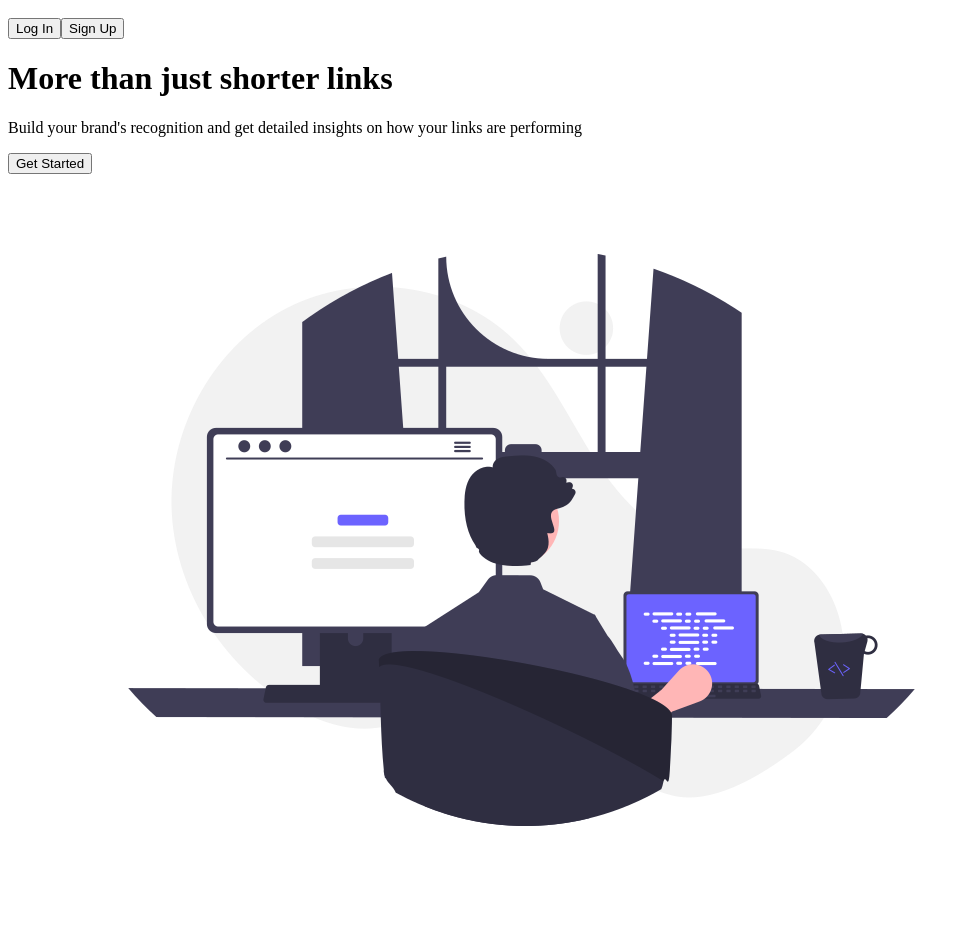
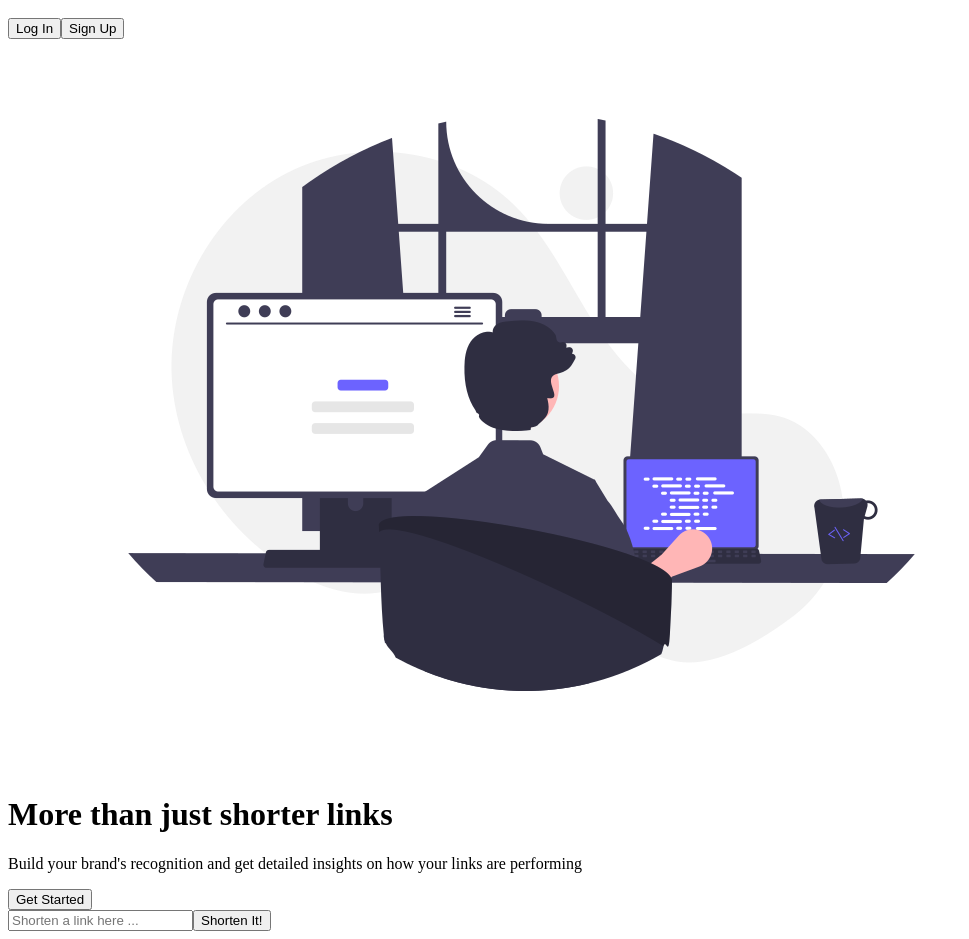
Before and after one commit to patrickiyiakimo/weblify-react, a React (Create React App) app: page / in a window 1280 px wide. Shown: the part 1448-2387 px from the top of the page, without its empty margins (0-969 px from the left). Before the commit the page ends 2366 px from the top, so only its background shows below. Built offline with nearby package versions, Linux system fonts and the light colour scheme.

Commit message:
created the input field for the long url

```diff
--- a/src/App.js
+++ b/src/App.js
@@ -1,5 +1,6 @@
 import Navbar from "./components/Navbar";
 import Hero from "./components/Hero";
+import Input from "./components/Input";
 
 function App() {
   return (
@@ -10,6 +11,9 @@ function App() {
       <div>
         <Hero />
       </div>
+      <div>
+        <Input />
+      </div>
     </div>
   );
 }
--- a/src/components/Hero.js
+++ b/src/components/Hero.js
@@ -2,20 +2,7 @@ import React from "react";
 
 const Hero = () => {
   return (
-    <div className="font-abc text-gray-700 mt-28 md:flex pb-32">
-      <div className="mt-20">
-        <h1 className="font-bold text-4xl ml-10 md:text-6xl md:ml-28">
-          More than just
-          shorter links
-        </h1>
-        <p className="ml-10 md:ml-28">
-          Build your brand's recognition and get detailed
-          insights on how your links are performing
-        </p>
-        <button className="btn mt-10 ml-20 md:ml-28 px-6 rounded-full bg-blue-300">
-          Get Started
-        </button>
-      </div>
+    <div className="font-abc text-gray-700 mt-28 md:flex flex-row-reverse  pb-32 ">
       <div>
         <img
           src="/images/undraw_Programming_re_kg9v (1).png"
@@ -23,6 +10,18 @@ const Hero = () => {
           className="mt-10 md:w-3/4 md:ml-40"
         />
       </div>
+      <div className="mt-20">
+        <h1 className="font-bold text-4xl ml-10 md:text-6xl md:ml-28">
+          More than just shorter links
+        </h1>
+        <p className="ml-10 md:ml-28">
+          Build your brand's recognition and get detailed insights on how your
+          links are performing
+        </p>
+        <button className="btn mt-10 ml-20 px-20 text-white hover:text-gray-600 md:ml-28 md:px-6 rounded-full bg-blue-300">
+          Get Started
+        </button>
+      </div>
     </div>
   );
 };
--- /dev/null
+++ b/src/components/Input.js
@@ -0,0 +1,16 @@
+import React from "react";
+
+const Input = () => {
+  return (
+    <div className="font-abc pb-20">
+      <div className="bg-blue bg-gray-900 rounded-md ml-5 mr-10 md:ml-40  md:mr-40 p-10 flex-nowrap">
+        <input type="text" name="text" placeholder="Shorten a link here ..." className="md:ml-8 py-3 w-full md:w-3/4 rounded-md "/>
+        <button className="btn mt-3 text-white w-full md:w-40 md:ml-3 md:px-6 rounded-md bg-blue-300">
+          Shorten It!
+        </button>
+      </div>
+    </div>
+  );
+};
+
+export default Input;
--- a/src/components/Navbar.js
+++ b/src/components/Navbar.js
@@ -53,7 +53,7 @@ const Navbar = () => {
       </div>
       <div className="navbar-end">
         <button className="btn rounded-full ">Log In</button>
-        <button className="btn m-3 px-6 rounded-full bg-blue-300">
+        <button className="btn m-3 px-6 rounded-full text-white  hover:text-gray-600 bg-blue-300">
           Sign Up
         </button>
       </div>
```
Also changed, not shown: src/Header.js (deleted, +0 -9 lines), src/components/Faq.js (renamed from src/Faq.js).
